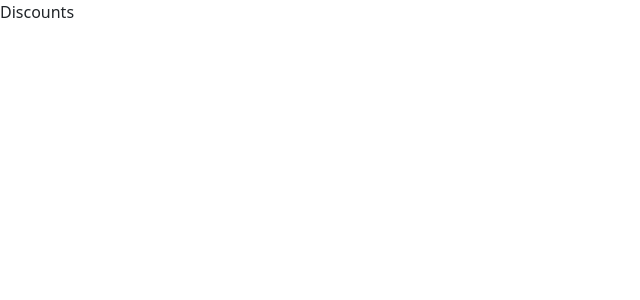
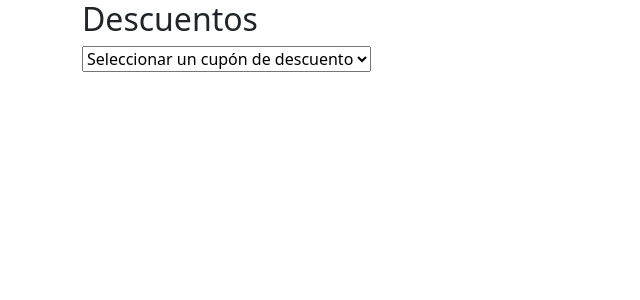
Before and after one commit to JeifferGarcia/fake-store, a React (Vite) app: page /discounts in a window 1280 px wide. Shown: the top 300 px of the page, without its empty margins (0-640 px from the left). Built offline with nearby package versions, Linux system fonts and the light colour scheme.

Commit message:
feat: descuentos

```diff
--- /dev/null
+++ b/src/App.css
@@ -0,0 +1,3 @@
+.line {
+  text-decoration: line-through;
+}
--- a/src/components/Card.jsx
+++ b/src/components/Card.jsx
@@ -1,6 +1,6 @@
 import { Link } from "react-router-dom";
 
-function Card({ src, title, description, id, price }) {
+function Card({ src, title, description, id, price, discount }) {
 
   const setDescription = (text) => `${text.substr(0, 155)}...`
   return (
@@ -17,7 +17,10 @@ function Card({ src, title, description, id, price }) {
         />
         <div className="card-body">
           <h5 className="card-title text-muted">{title}</h5>
-          <h5 className="card-subtitle my-2 ">${price}</h5>
+          <h5 className={`card-subtitle my-2 ${discount ? 'line text-danger': ''}`}>${price}</h5>
+          { discount && (
+            <h5 className="card-subtitle my-2">${discount}</h5>
+          )}
           <p className="card-text">{setDescription(description)}</p>
           <div className="text-center">
             <Link to={`/products/${id}`} className="btn btn-dark">Mas Información</Link>
--- /dev/null
+++ b/src/context/DiscountProvider.jsx
@@ -0,0 +1,19 @@
+import { useState, useMemo } from 'react';
+import { DiscountContext } from './DiscountsContext';
+
+function DiscountProvider({ children }) {
+  const [discounts, setDiscounts] = useState(0);
+
+  const contextValue = useMemo(() => ({
+    discounts,
+    setDiscounts,
+  }), [discounts]);
+
+  return (
+    <DiscountContext.Provider value={contextValue}>
+      {children}
+    </DiscountContext.Provider>
+  );
+}
+
+export default DiscountProvider;
--- /dev/null
+++ b/src/context/DiscountsContext.js
@@ -0,0 +1,9 @@
+import { createContext, useContext } from 'react';
+
+export const DiscountContext = createContext();
+
+export function useDiscounts() {
+  const context = useContext(DiscountContext);
+  if (!context) throw new Error('There is no discounts provider');
+  return context;
+}
--- a/src/main.jsx
+++ b/src/main.jsx
@@ -1,9 +1,13 @@
-import { StrictMode } from 'react'
-import { createRoot } from 'react-dom/client'
-import App from './App.jsx'
+import { StrictMode } from 'react';
+import { createRoot } from 'react-dom/client';
+import App from './App.jsx';
+import './App.css';
+import DiscountProvider from './context/DiscountProvider.jsx';
 
 createRoot(document.getElementById('root')).render(
   <StrictMode>
-    <App />
+    <DiscountProvider>
+      <App />
+    </DiscountProvider>
   </StrictMode>,
 )
--- a/src/page/Discounts.jsx
+++ b/src/page/Discounts.jsx
@@ -1,8 +1,43 @@
-import React from 'react'
+import { useDiscounts } from "../context/DiscountsContext";
 
 function Discounts() {
+  const { setDiscounts } = useDiscounts();
+  const discounts = [
+    { text: '5%', value: 5 },
+    { text: '10%', value: 10 },
+    { text: '15%', value: 15 },
+    { text: '20%', value: 20 },
+    { text: '30%', value: 30 },
+  ]
+
+  const handleChange = ((event) => {
+    const { value } = event.target;
+    const discount = !Number.isNaN(parseInt(value, 10))
+      ? parseInt(value, 10)
+      : null;
+
+    setDiscounts(discount);
+  })
+
   return (
-    <div>Discounts</div>
+    <>
+      <div className="container">
+        <div className="row">
+          <div className="col">
+            <h2>Descuentos</h2>
+
+            <div className="input-group mb-3">
+              <select onChange={handleChange}>
+                <option selected>Seleccionar un cupón de descuento</option>
+                { discounts.map((discount) => (
+                  <option value={discount.value}>{discount.text}</option>
+                ))}
+              </select>
+            </div>
+          </div>
+        </div>
+      </div>
+    </>
   )
 }
 
--- a/src/page/Products.jsx
+++ b/src/page/Products.jsx
@@ -1,14 +1,23 @@
 import { useEffect, useState } from 'react';
+import { useDiscounts } from '../context/DiscountsContext';
 import Card from '../components/Card';
 
 function Products() {
   const [products, setProducts] = useState([]);
+  const { discounts } = useDiscounts();
 
   useEffect(() => {
     fetch('https://fakestoreapi.com/products')
       .then((res) => res.json())
       .then((json) => setProducts(json));
   }, []);
+
+  const setDiscounts = (price) => {
+    if (!discounts) return null;
+
+    const discountAmount = price * (discounts / 100);
+    return +(price - discountAmount).toFixed(2);
+  }
 
   return (
     <div className="container mt-4">
@@ -21,6 +30,7 @@ function Products() {
             <Card
               key={product.id}
               id={product.id}
+              discount={setDiscounts(product.price)}
               price={product.price}
               title={product.title}
               src={product.image}
```
